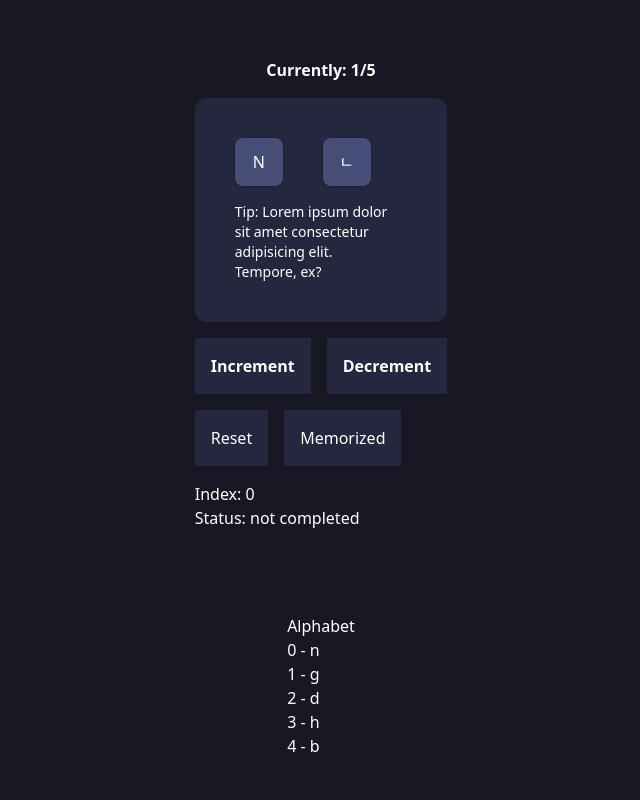
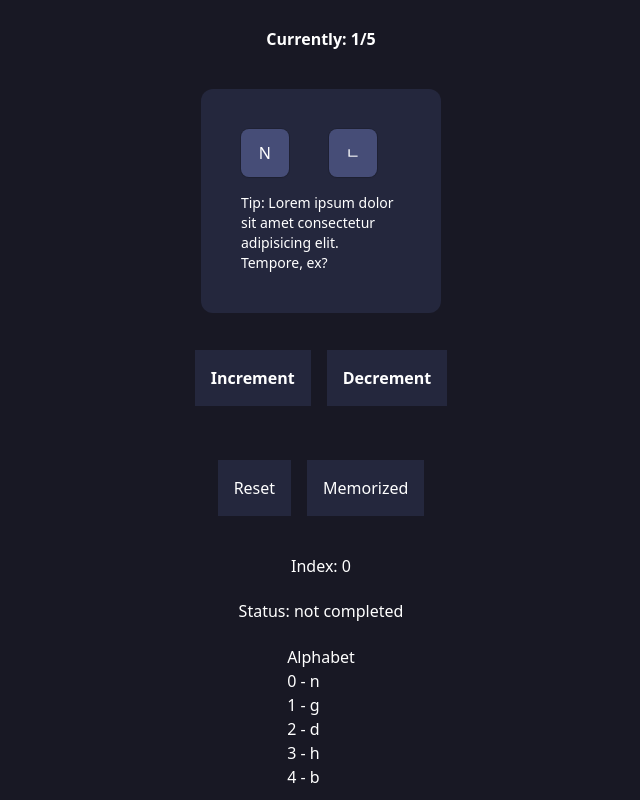
Before and after one commit to Yezo/learn-korean, a React (Vite) app: page / in a window 1280 px wide. Shown: the whole page, without its empty margins (319-959 px from the left). Built offline with nearby package versions, Linux system fonts and the light colour scheme.

Commit message:
refactor: put memotest in its own component

```diff
--- a/src/App.tsx
+++ b/src/App.tsx
@@ -1,6 +1,7 @@
 import { useState, useEffect } from "react"
 import { KoreanAlphabet } from "./data/Korean"
 import { Card } from "./components/Card"
+import MemorizationTest from "./components/MemorizationTest"
 
 export default function App() {
   const [index, setIndex] = useState<number>(0)
@@ -8,7 +9,7 @@ export default function App() {
   const [alphabet, setAlphabet] = useState(KoreanAlphabet)
 
   // DONE There should be a button that lets the user remove an entry after they finish memorizing it
-  // TODO User should not be able to decrement the index to lessn than 0 or higher than alphabet length
+  // DONE User should not be able to decrement the index to lessn than 0 or higher than alphabet length
   // TODO User should be congratulated after memorizing the entire alphabet (confetti?)
   // TODO Toggle to let users see hints or not
   // TODO Toggle to let users see the full lsit of alphabet letters
@@ -19,33 +20,49 @@ export default function App() {
   // TODO cry
 
   useEffect(() => {
-    index === KoreanAlphabet.length ? setCompleted(true) : setCompleted(false)
+    index === alphabet.length || index < 0 ? setCompleted(true) : setCompleted(false)
   }, [index])
 
   //Utility functions
-  const incrementCount = () =>
-    //check for alphabet.length
+  const handleIncrementIndex = () => {
+    //User cannot decrement above the total length of array
+    if (index === alphabet.length - 1) return
+    //Otherwise allow user to increment the count +1
+    else {
       setIndex((prev) => {
         return prev + 1
       })
-
-  const decrementCount = () =>
-    //check for alphabet.length
+    }
+  }
+  const handleDecrementIndex = () => {
+    //User cannot decrement under 0
+    if (index === 0) return
+    //Otherwise allow user to decrement the count -1
+    else {
       setIndex((prev) => {
         return prev - 1
       })
+    }
+  }
+  const handleResetIndex = () => setIndex(0)
 
-  const resetCount = () => setIndex(0)
-
-  const memorizedLetter = () => {
-    let idx = alphabet[index]
-    let filtered = alphabet.filter(({ id }) => id !== idx.id)
+  const handleMemorizeIndex = () => {
+    // Filter the alphabet array for all items except for the displayed letter that the user has memorized, and returns the rest of the items. If there is 1 or more items left remaining, return them, otherwise set the alphabet array to empty and mark the game as completed
+    let currentItem = alphabet[index]
+    let filtered = alphabet.filter(({ id }) => id !== currentItem.id)
     if (filtered.length > 0) {
       setAlphabet([...filtered])
     }
     if (filtered.length === 0) {
       setAlphabet([])
       setCompleted(true)
+    }
+
+    //Handles a unique case where the default behavior of memorizing a letter displays the next item in the array, however, if items in the middle of the array get memorized, the index gets confused and may try to display undefined items. Therefore, if the current displayed letter gets memorized, check if the current item is indeed the last item in the array, if so, show the previous letter to prevent it from displaying a possibly undefined item
+
+    let lastItem = alphabet.slice(-1)
+    if (currentItem.id === lastItem[0].id) {
+      setIndex((prev) => prev - 1)
     }
   }
 
@@ -60,47 +77,25 @@ export default function App() {
 
   return (
     <main className="bg-[#181824] min-h-screen text-white grid place-items-center">
-      <div>
-        <div className="text-center my-4 font-bold">Currently: {handleIndexCount()}</div>
-        {alphabet[index] && !completed ? (
-          <Card engLetter={alphabet[index].english} korLetter={alphabet[index].korean} />
+      {completed ? (
+        <div>Congratulations, you've completed the game.</div>
       ) : (
-          "NOTFOUND OR COMPLETED"
+        <MemorizationTest
+          alphabet={alphabet}
+          index={index}
+          completed={completed}
+          handleMemorizeIndex={handleMemorizeIndex}
+          handleDecrementIndex={handleDecrementIndex}
+          handleIncrementIndex={handleIncrementIndex}
+          handleIndexCount={handleIndexCount}
+          handleResetIndex={handleResetIndex}
+        />
       )}
-
-        <div className="flex gap-4 my-4">
-          <div>
-            <button onClick={incrementCount} className="bg-[#24273D] p-4 font-bold">
-              Increment
-            </button>
-          </div>
-          <div>
-            <button onClick={decrementCount} className="bg-[#24273D] p-4 font-bold">
-              Decrement
-            </button>
-          </div>
-        </div>
-
-        <div className="flex gap-4 my-4">
-          <div>
-            <button onClick={resetCount} className="bg-[#24273D] p-4">
-              Reset
-            </button>
-          </div>
-          <div>
-            <button onClick={memorizedLetter} className="bg-[#24273D] p-4">
-              Memorized
-            </button>
-          </div>
-        </div>
-        <div>Index: {index}</div>
-        <div>Status: {completed ? "completed" : "not completed"}</div>
-      </div>
 
       <div>
         <h2>Alphabet</h2>
         {alphabet.map((item, index) => (
-          <div>
+          <div key={item.id}>
             {item.id} - {item.english}
           </div>
         ))}
--- /dev/null
+++ b/src/components/MemorizationTest.tsx
@@ -0,0 +1,61 @@
+import { Alphabet } from "../data/Korean"
+import { Card } from "./Card"
+
+type Props = {
+  handleMemorizeIndex: () => void
+  handleIncrementIndex: () => void
+  handleDecrementIndex: () => void
+  handleResetIndex: () => void
+  handleIndexCount: () => void
+  alphabet: Alphabet[]
+  index: number
+  completed: boolean
+}
+
+export default function MemorizationTest({
+  alphabet,
+  index,
+  completed,
+  handleMemorizeIndex,
+  handleDecrementIndex,
+  handleIncrementIndex,
+  handleIndexCount,
+  handleResetIndex,
+}: Props) {
+  return (
+    <>
+      <div className="text-center my-4 font-bold">{`Currently: ${handleIndexCount()}`}</div>
+      {alphabet[index] && !completed ? (
+        <Card engLetter={alphabet[index].english} korLetter={alphabet[index].korean} />
+      ) : (
+        "NOTFOUND OR COMPLETED"
+      )}
+      <div className="flex gap-4 my-4">
+        <div>
+          <button onClick={handleIncrementIndex} className="bg-[#24273D] p-4 font-bold">
+            Increment
+          </button>
+        </div>
+        <div>
+          <button onClick={handleDecrementIndex} className="bg-[#24273D] p-4 font-bold">
+            Decrement
+          </button>
+        </div>
+      </div>
+      <div className="flex gap-4 my-4">
+        <div>
+          <button onClick={handleResetIndex} className="bg-[#24273D] p-4">
+            Reset
+          </button>
+        </div>
+        <div>
+          <button onClick={handleMemorizeIndex} className="bg-[#24273D] p-4">
+            Memorized
+          </button>
+        </div>
+      </div>
+      <div>Index: {index}</div>
+      <div>Status: {completed ? "completed" : "not completed"}</div>
+    </>
+  )
+}
```
Lines whose indentation alone changed are shown as unchanged.
